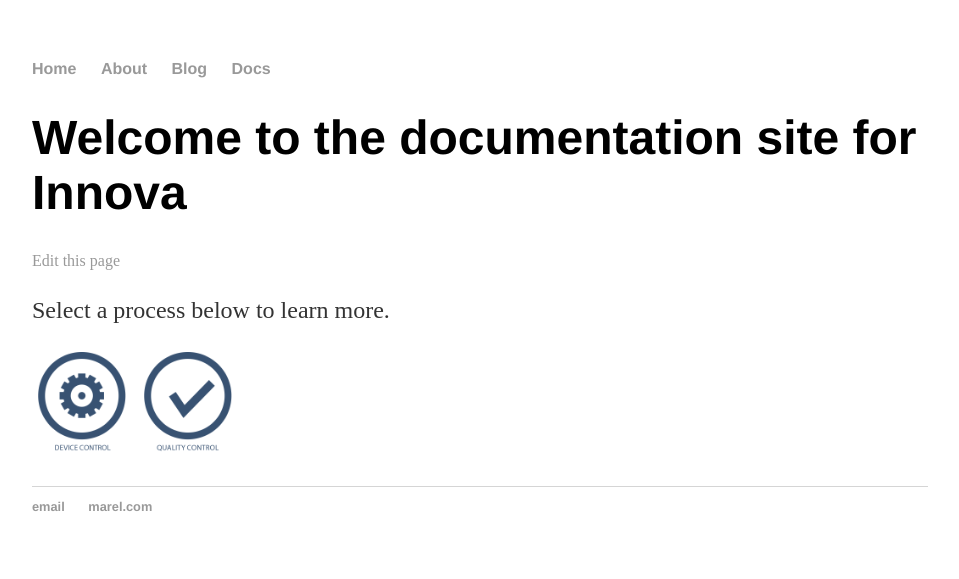
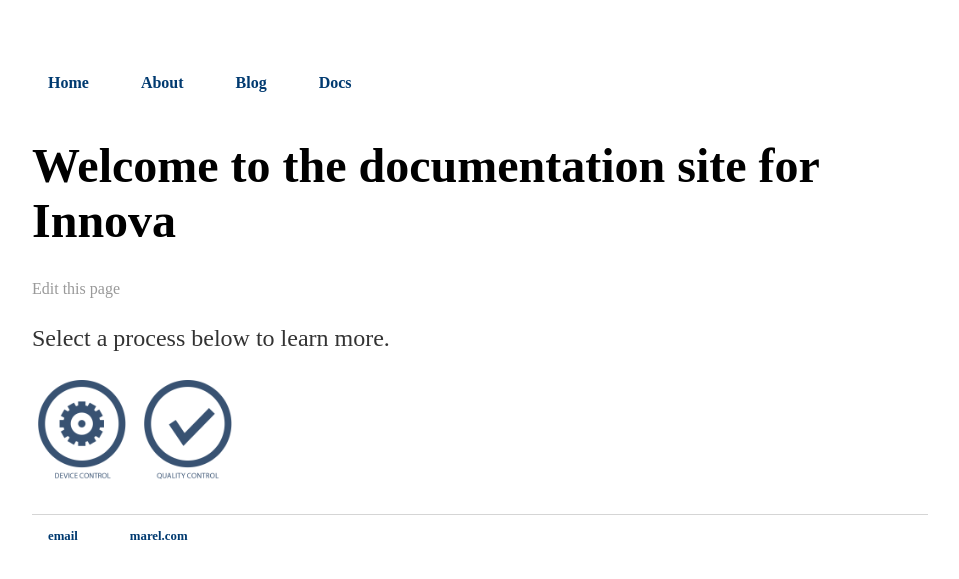
Before and after one commit to daniellegunter/pohlvault.github.io, a Jekyll site: the page built from index.html, in a window 1280 px wide. Shown: the top 579 px of the page, without its empty margins (160-1119 px from the left). Built offline with Jekyll 4.4.1, drawn with Linux system fonts in a browser that asks for light colours.

Commit message:
Update main.css

```diff
--- a/css/main.css
+++ b/css/main.css
@@ -2,8 +2,32 @@
     margin: 60px auto;
     width: 70%;
 }
+ul {
+    list-style-type: none;
+    margin: 0;
+    padding: 1;
+    overflow: hidden;
+    background-color: white;
+}
+
+li {
+    float: left;
+}
+
+li a {
+    display: block;
+    color: #003A70;
+    text-align: center;
+    padding: 14px 16px;
+    text-decoration: none;
+}
+
+/* Change the link color to ##f2f2f2 (grey) on hover */
+li a:hover {
+    background-color: #f2f2f2;
+}
 nav ul, footer ul {
-    font-family:'Helvetica', 'Arial', 'Sans-Serif';
+    font-family:'Myriad Pro;', 'Sans-Serif';
     padding: 0px;
     list-style: none;
     font-weight: bold;
@@ -21,7 +45,7 @@
 }
 h1 {
     font-size: 3em;
-    font-family:'Helvetica', 'Arial', 'Sans-Serif';
+    font-family:'Myriad Pro;', 'Sans-Serif';
 }
 p {
     font-size: 1.5em;
```
